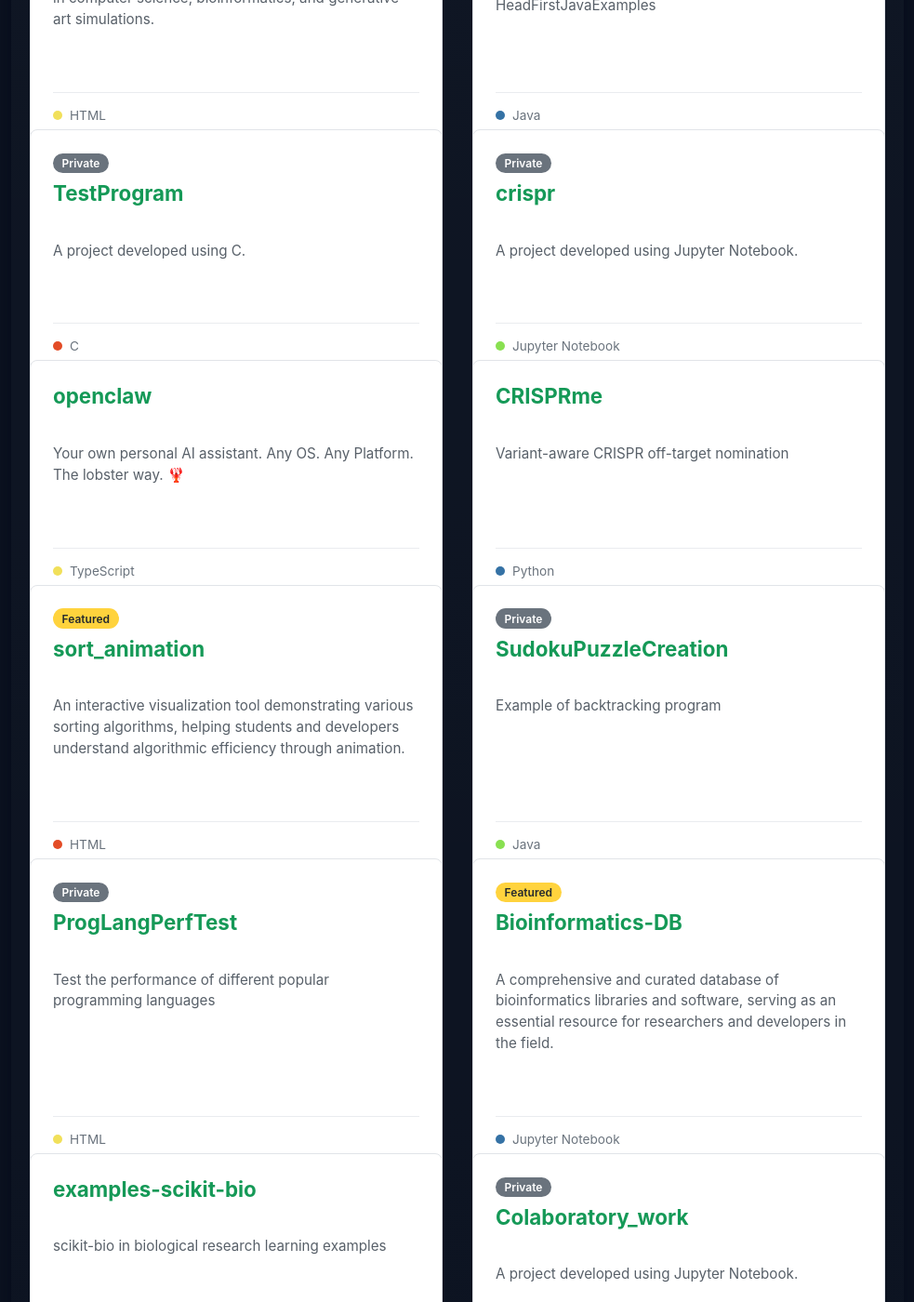
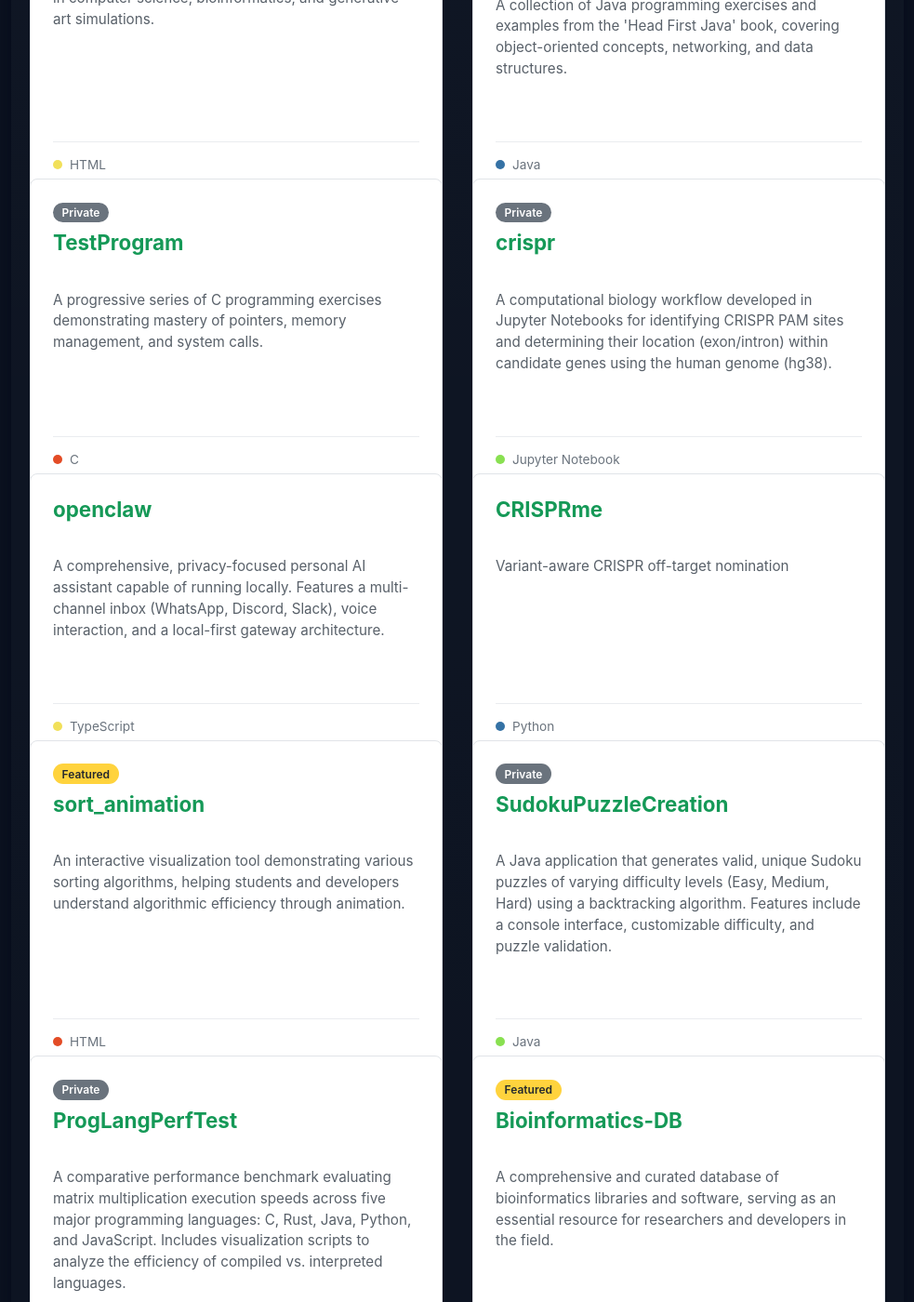
Before and after one commit to atharvved09/atharvved09.github.io, a Jekyll site: the page built from index.md, in a window 1280 px wide and 1400 px high, scrolled down 608 px. Shown: the whole window at 93% size, without its empty margins (148-1131 px from the left). Built offline with Jekyll 4.4.1, drawn with Linux system fonts in a browser that asks for light colours; some of the changed text lies outside the part shown.

Commit message:
feat: Add AI-generated summaries and descriptions for all repositories

```diff
--- a/_data/projects.yml
+++ b/_data/projects.yml
@@ -1,54 +1,58 @@
 - name: atharvved09.github.io
-  description: ''
+  description: My personal portfolio website.
   summary: My personal portfolio website, showcasing my journey in computer science,
     bioinformatics, and generative art simulations.
   url: https://github.com/atharvved09/atharvved09.github.io
   homepage: ''
   language: HTML
   stars: 0
-  updated_at: '2026-02-09T00:37:05Z'
+  updated_at: '2026-02-09T00:39:51Z'
   featured: false
   visibility: Public
 - name: HeadFirstJavaExamples
-  description: HeadFirstJavaExamples
-  summary: HeadFirstJavaExamples
+  description: Java exercises from Head First Java book.
+  summary: A collection of Java programming exercises and examples from the 'Head
+    First Java' book, covering object-oriented concepts, networking, and data structures.
   url: null
   homepage: ''
   language: Java
   stars: 0
-  updated_at: '2026-02-08T22:49:27Z'
+  updated_at: '2026-02-09T00:45:50Z'
   featured: false
   visibility: Private
 - name: TestProgram
-  description: ''
-  summary: A project developed using C.
+  description: C programming exercises and examples.
+  summary: A progressive series of C programming exercises demonstrating mastery of
+    pointers, memory management, and system calls.
   url: null
   homepage: ''
   language: C
   stars: 1
-  updated_at: '2026-02-08T21:04:58Z'
+  updated_at: '2026-02-09T00:45:51Z'
   featured: false
   visibility: Private
 - name: crispr
-  description: ''
-  summary: A project developed using Jupyter Notebook.
+  description: CRISPR PAM site analysis and gene location mapping.
+  summary: A computational biology workflow developed in Jupyter Notebooks for identifying
+    CRISPR PAM sites and determining their location (exon/intron) within candidate
+    genes using the human genome (hg38).
   url: null
   homepage: ''
   language: Jupyter Notebook
   stars: 1
-  updated_at: '2026-02-08T19:54:05Z'
+  updated_at: '2026-02-09T00:45:52Z'
   featured: false
   visibility: Private
 - name: openclaw
-  description: "Your own personal AI assistant. Any OS. Any Platform. The lobster\
-    \ way. \U0001F99E "
-  summary: "Your own personal AI assistant. Any OS. Any Platform. The lobster way.\
-    \ \U0001F99E "
+  description: Personal AI assistant with multi-channel support and local execution.
+  summary: A comprehensive, privacy-focused personal AI assistant capable of running
+    locally. Features a multi-channel inbox (WhatsApp, Discord, Slack), voice interaction,
+    and a local-first gateway architecture.
   url: https://github.com/atharvved09/openclaw
   homepage: https://openclaw.ai
   language: TypeScript
   stars: 0
-  updated_at: '2026-01-31T08:48:48Z'
+  updated_at: '2026-02-09T00:45:53Z'
   featured: false
   visibility: Public
 - name: CRISPRme
@@ -62,7 +66,7 @@
   featured: false
   visibility: Public
 - name: sort_animation
-  description: 'Shows various sorting algorithm via animation. '
+  description: Shows various sorting algorithm via animation.
   summary: An interactive visualization tool demonstrating various sorting algorithms,
     helping students and developers understand algorithmic efficiency through animation.
   url: https://github.com/atharvved09/sort_animation
@@ -73,23 +77,29 @@
   featured: true
   visibility: Public
 - name: SudokuPuzzleCreation
-  description: Example of backtracking program
-  summary: Example of backtracking program
+  description: Java-based Sudoku puzzle generator with backtracking algorithm.
+  summary: A Java application that generates valid, unique Sudoku puzzles of varying
+    difficulty levels (Easy, Medium, Hard) using a backtracking algorithm. Features
+    include a console interface, customizable difficulty, and puzzle validation.
   url: null
   homepage: ''
   language: Java
   stars: 0
-  updated_at: '2026-01-22T03:53:48Z'
+  updated_at: '2026-02-09T00:47:07Z'
   featured: false
   visibility: Private
 - name: ProgLangPerfTest
-  description: 'Test the performance of different popular programming languages '
-  summary: 'Test the performance of different popular programming languages '
+  description: Matrix multiplication performance benchmark across C, Rust, Java, Python,
+    and JS.
+  summary: 'A comparative performance benchmark evaluating matrix multiplication execution
+    speeds across five major programming languages: C, Rust, Java, Python, and JavaScript.
+    Includes visualization scripts to analyze the efficiency of compiled vs. interpreted
+    languages.'
   url: null
   homepage: ''
   language: HTML
   stars: 0
-  updated_at: '2026-01-22T03:34:05Z'
+  updated_at: '2026-02-09T00:47:07Z'
   featured: false
   visibility: Private
 - name: Bioinformatics-DB
@@ -104,53 +114,61 @@
   featured: true
   visibility: Public
 - name: examples-scikit-bio
-  description: 'scikit-bio in biological research learning examples '
-  summary: 'scikit-bio in biological research learning examples '
+  description: Bioinformatics tutorials using scikit-bio.
+  summary: A collection of interactive Jupyter Notebook tutorials for bioinformatics
+    analysis using scikit-bio. Covers topics ranging from basic sequence manipulation
+    to advanced microbiome analysis, omics data integration, and protein language
+    modeling.
   url: https://github.com/atharvved09/examples-scikit-bio
   homepage: ''
   language: Jupyter Notebook
   stars: 0
-  updated_at: '2026-01-01T19:40:15Z'
+  updated_at: '2026-02-09T00:47:08Z'
   featured: false
   visibility: Public
 - name: Colaboratory_work
-  description: ''
-  summary: A project developed using Jupyter Notebook.
+  description: Machine Learning and Deep Learning notebooks.
+  summary: A comprehensive collection of Machine Learning and Deep Learning projects
+    implemented in Jupyter Notebooks. Includes implementations of Convolutional Neural
+    Networks (CNNs), Logistic Regression, NLP models, and precision medicine analytics.
   url: null
   homepage: ''
   language: Jupyter Notebook
   stars: 0
-  updated_at: '2026-01-01T19:39:14Z'
+  updated_at: '2026-02-09T00:47:10Z'
   featured: false
   visibility: Private
 - name: windsurf-project
-  description: ''
-  summary: A project developed using JavaScript.
+  description: Interactive web-based Snake game.
+  summary: A classic Snake game implementation for the web, featuring smooth animations,
+    score tracking, and adjustable speed settings. Built with vanilla HTML5 Canvas
+    and JavaScript.
   url: null
   homepage: ''
   language: JavaScript
   stars: 0
-  updated_at: '2025-08-22T00:49:48Z'
+  updated_at: '2026-02-09T00:47:10Z'
   featured: false
   visibility: Private
 - name: SnakeGame
-  description: ''
-  summary: A project developed using Unknown.
+  description: Snake game project structure.
+  summary: A repository structure for a Snake game implementation.
   url: null
   homepage: ''
   language: ''
   stars: 0
-  updated_at: '2025-08-22T00:46:09Z'
+  updated_at: '2026-02-09T00:47:11Z'
   featured: false
   visibility: Private
 - name: cs043
-  description: ''
-  summary: A project developed using Python.
+  description: Network programming and database examples in Python.
+  summary: Coursework and examples for CS043, focusing on network programming (HTTP
+    server/client implementation) and database management using SQLite and Python.
   url: null
   homepage: ''
   language: Python
   stars: 0
-  updated_at: '2025-03-16T05:26:38Z'
+  updated_at: '2026-02-09T00:47:12Z'
   featured: false
   visibility: Private
 - name: cas-offinder
--- /dev/null
+++ b/_data/repo_enhancements.yml
@@ -0,0 +1,62 @@
+# AI-Generated enhancements for repositories
+# Format:
+# repo_name:
+#   description: "Short description for GitHub"
+#   summary: "Longer, rich summary for the portfolio"
+
+# Existing knowns (moved from script to here for consistency)
+Bioinformatics-DB:
+  description: "A curated list of awesome Bioinformatics libraries and software."
+  summary: "A comprehensive and curated database of bioinformatics libraries and software, serving as an essential resource for researchers and developers in the field."
+
+sort_animation:
+  description: "Shows various sorting algorithm via animation."
+  summary: "An interactive visualization tool demonstrating various sorting algorithms, helping students and developers understand algorithmic efficiency through animation."
+
+atharvved09.github.io:
+  description: "My personal portfolio website."
+  summary: "My personal portfolio website, showcasing my journey in computer science, bioinformatics, and generative art simulations."
+
+HeadFirstJavaExamples:
+  description: "Java exercises from Head First Java book."
+  summary: "A collection of Java programming exercises and examples from the 'Head First Java' book, covering object-oriented concepts, networking, and data structures."
+
+TestProgram:
+  description: "C programming exercises and examples."
+  summary: "A progressive series of C programming exercises demonstrating mastery of pointers, memory management, and system calls."
+
+crispr:
+  description: "CRISPR PAM site analysis and gene location mapping."
+  summary: "A computational biology workflow developed in Jupyter Notebooks for identifying CRISPR PAM sites and determining their location (exon/intron) within candidate genes using the human genome (hg38)."
+
+openclaw:
+  description: "Personal AI assistant with multi-channel support and local execution."
+  summary: "A comprehensive, privacy-focused personal AI assistant capable of running locally. Features a multi-channel inbox (WhatsApp, Discord, Slack), voice interaction, and a local-first gateway architecture."
+
+SudokuPuzzleCreation:
+  description: "Java-based Sudoku puzzle generator with backtracking algorithm."
+  summary: "A Java application that generates valid, unique Sudoku puzzles of varying difficulty levels (Easy, Medium, Hard) using a backtracking algorithm. Features include a console interface, customizable difficulty, and puzzle validation."
+
+ProgLangPerfTest:
+  description: "Matrix multiplication performance benchmark across C, Rust, Java, Python, and JS."
+  summary: "A comparative performance benchmark evaluating matrix multiplication execution speeds across five major programming languages: C, Rust, Java, Python, and JavaScript. Includes visualization scripts to analyze the efficiency of compiled vs. interpreted languages."
+
+examples-scikit-bio:
+  description: "Bioinformatics tutorials using scikit-bio."
+  summary: "A collection of interactive Jupyter Notebook tutorials for bioinformatics analysis using scikit-bio. Covers topics ranging from basic sequence manipulation to advanced microbiome analysis, omics data integration, and protein language modeling."
+
+Colaboratory_work:
+  description: "Machine Learning and Deep Learning notebooks."
+  summary: "A comprehensive collection of Machine Learning and Deep Learning projects implemented in Jupyter Notebooks. Includes implementations of Convolutional Neural Networks (CNNs), Logistic Regression, NLP models, and precision medicine analytics."
+
+windsurf-project:
+  description: "Interactive web-based Snake game."
+  summary: "A classic Snake game implementation for the web, featuring smooth animations, score tracking, and adjustable speed settings. Built with vanilla HTML5 Canvas and JavaScript."
+
+SnakeGame:
+  description: "Snake game project structure."
+  summary: "A repository structure for a Snake game implementation."
+
+cs043:
+  description: "Network programming and database examples in Python."
+  summary: "Coursework and examples for CS043, focusing on network programming (HTTP server/client implementation) and database management using SQLite and Python."
```
Also changed, not shown: scripts/update_portfolio.py (+18 -10 lines).
